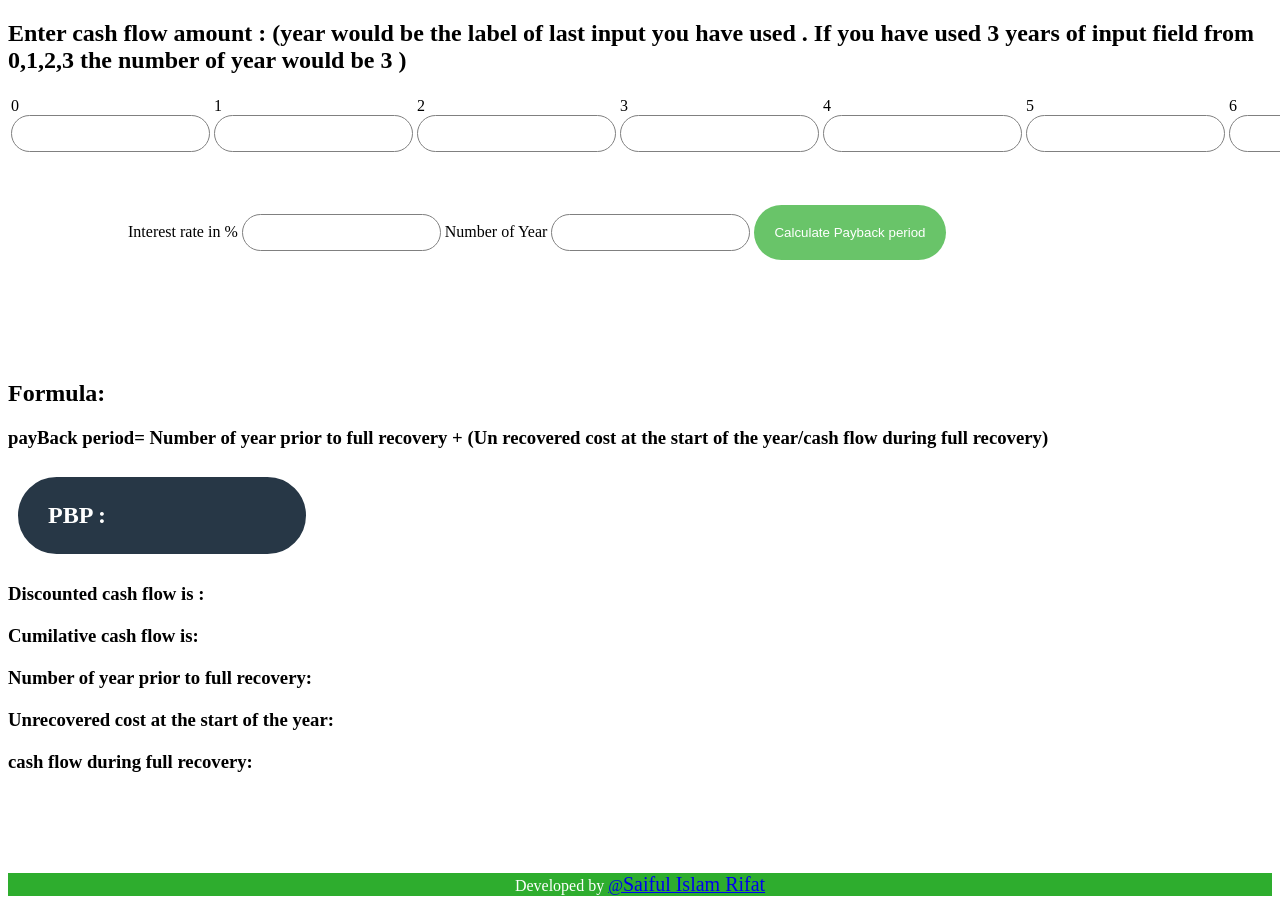
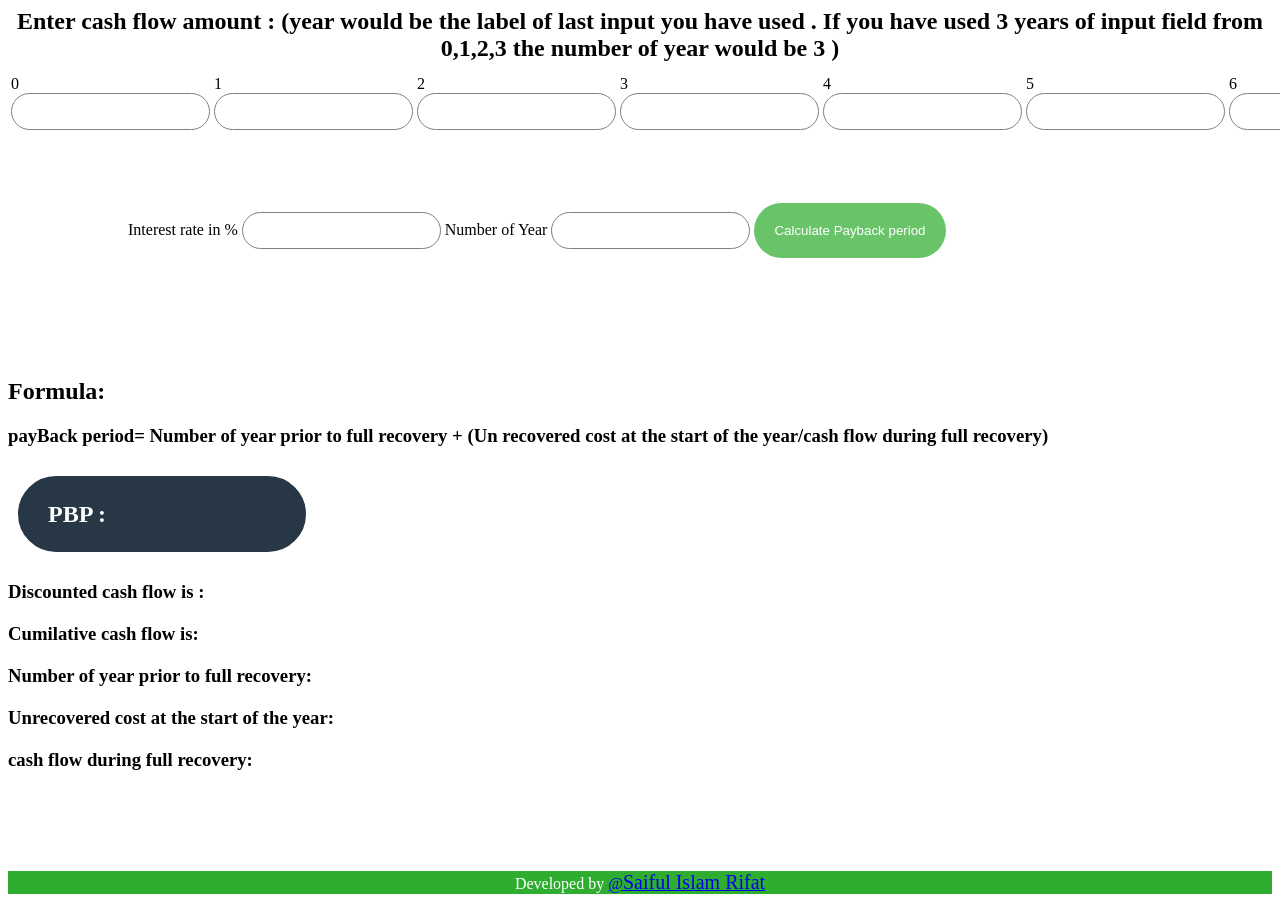
Before and after one commit to saaifulislam1/Project-selction_Payback_period, a plain HTML site: page index.html in a window 1280 px wide. Shown: the top 904 px of the page. Drawn offline with Linux system fonts and the light colour scheme.

Commit message:
UIupdated2ndtime

```diff
--- a/index.css
+++ b/index.css
@@ -7,8 +7,14 @@
     margin: 100px;
     align-items: center;
     padding: 20px;
-    margin-top: 30px;
+    margin-top: 50px;
 
+}
+.paragraph{
+    text-align: center;
+    margin: 0;
+    padding-left: 2;
+    margin-bottom: 10px;
 }
 input{
     background-color: white;
--- a/index.html
+++ b/index.html
@@ -9,7 +9,7 @@
   </head>
   <body>
     <table  id="inputs">
-      <h2>Enter cash flow amount : (year would be the label of last input you have used . If you have used 3 years of input field from 0,1,2,3 the number of year would be <strong>3</strong> )</h2>
+      <h2 class="paragraph">Enter cash flow amount : (year would be the label of last input you have used . If you have used 3 years of input field from 0,1,2,3 the number of year would be <strong>3</strong> )</h2>
       <!-- <tr>
         <th>0</th>
         <th>1</th>
```
